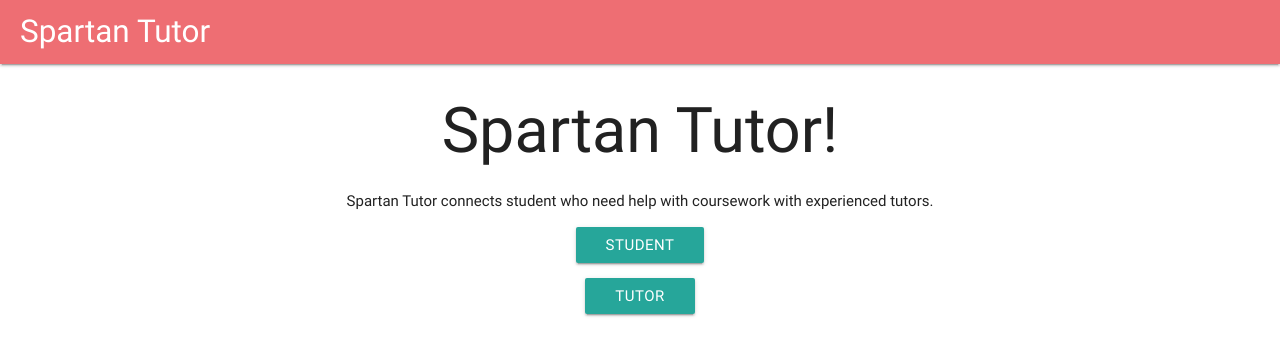
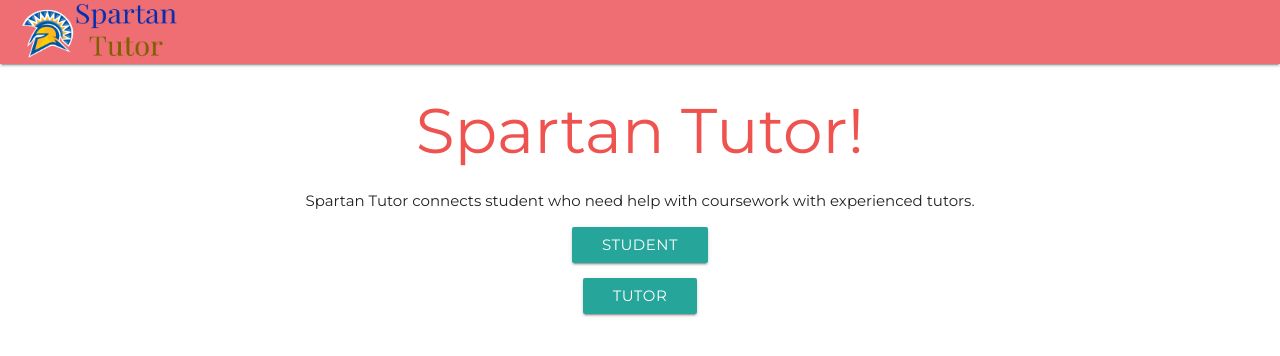
Before and after one commit to him2497/spartan-tutor, a React (Create React App) app in the folder client/: page / in a window 1280 px wide. Shown: the top 356 px of the page. Built offline with nearby package versions, Linux system fonts and the light colour scheme; no server answers.

Commit message:
added spartan tutor logo

```diff
--- a/client/public/index.html
+++ b/client/public/index.html
@@ -12,6 +12,7 @@
     <link rel="shortcut icon" href="%PUBLIC_URL%/favicon.ico">
 
     <link href="https://fonts.googleapis.com/icon?family=Material+Icons" rel="stylesheet">
+  <link href="https://fonts.googleapis.com/css?family=Montserrat" rel="stylesheet">
 
       <!--
       Notice the use of %PUBLIC_URL% in the tags above.
--- a/client/src/components/App.js
+++ b/client/src/components/App.js
@@ -19,7 +19,7 @@ class App extends React.Component{
     return (
       <div>
         <BrowserRouter>
-          <div>
+          <div style={{fontFamily: 'Montserrat'}}>
             <Header/>
             <Route exact path="/" component={Landing}></Route>
             <Route exact path="/dashboard" component={Dashboard}></Route>
--- a/client/src/components/Header.js
+++ b/client/src/components/Header.js
@@ -2,6 +2,7 @@ import React, {Component} from 'react';
 import {Link} from 'react-router-dom'
 import {connect} from 'react-redux'
 import Payments from './Payments'
+import image from '../img/SpartanTutoring.png'
 
 class Header extends Component {
   renderContent(){
@@ -28,7 +29,8 @@ class Header extends Component {
         <div className="nav-wrapper">
           <Link to={this.props.auth ? '/dashboard' : '/'}
             className="brand-logo left" style={{paddingLeft: '20px'}}>
-            Spartan Tutor
+            <img src={image} style={{height:'60px', width:'160px'}}></img>
+
           </Link>
           <ul id="nav-mobile" className="right hide-on-med-and-down">
             {this.renderContent()}
--- a/client/src/components/Landing.js
+++ b/client/src/components/Landing.js
@@ -3,7 +3,7 @@ import React from 'react'
 const Landing = () => {
   return (
     <div style={{textAlign:'center'}}>
-      <h1>Spartan Tutor!</h1>
+      <h1 className="red-text text-lighten-1">Spartan Tutor!</h1>
       Spartan Tutor connects student who need help with coursework with experienced tutors.
       <p></p>
       <div className="container">
```
Also changed, not shown: client/src/img/SpartanTutoring.png (added).
